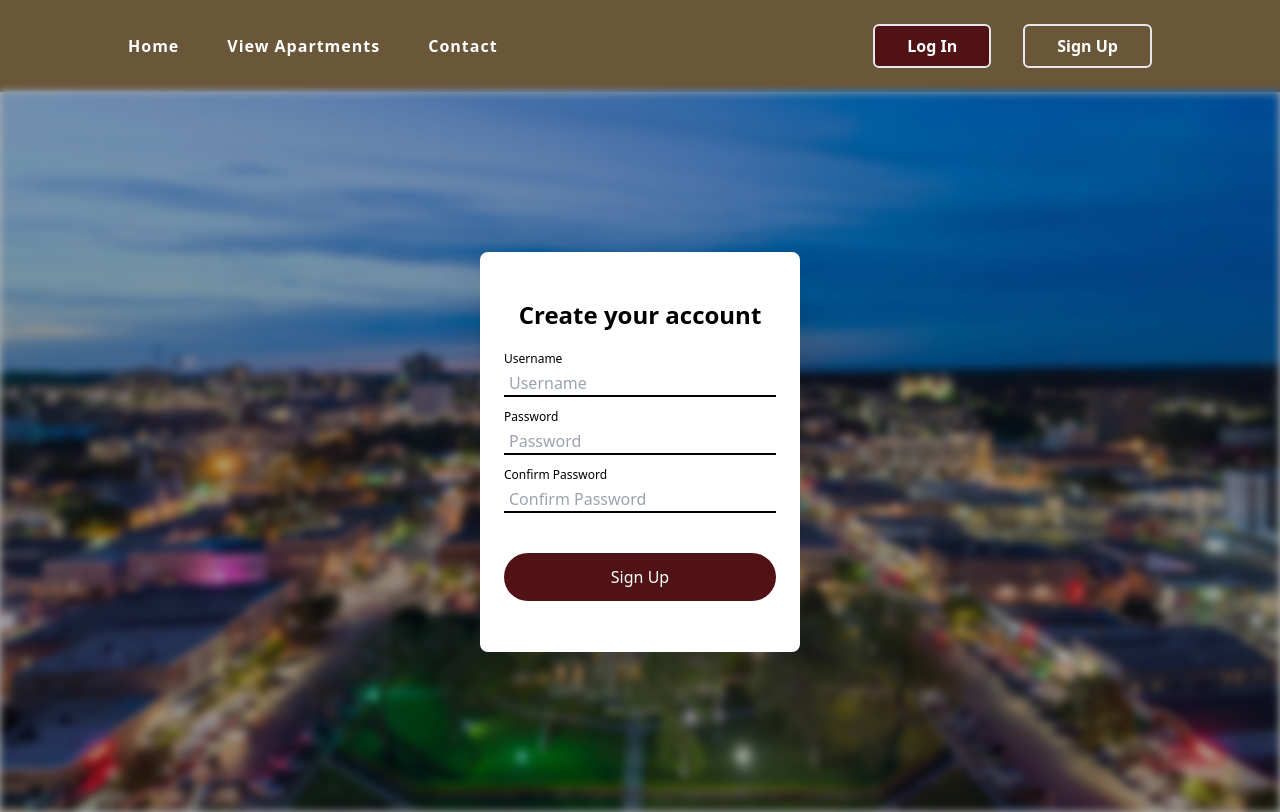
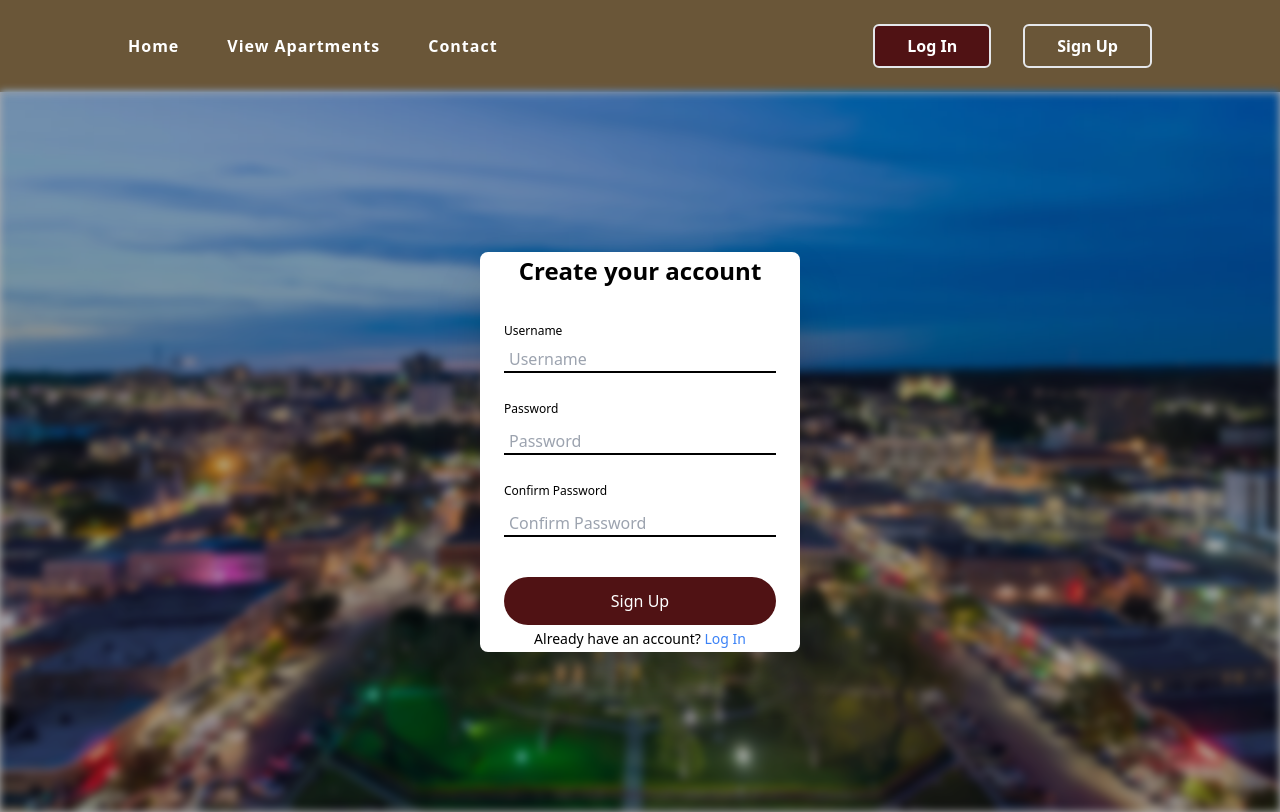
Before and after one commit to MichaelAlex03/BobcatLiving, a React app in the folder bobcatLiving/: page /signUp in a window 1280 px wide. Built offline with nearby package versions, Linux system fonts and the light colour scheme; the HTML template or start-up script is replaced by a standard one.

Commit message:
edited signUp page

```diff
--- a/bobcatLiving/src/Pages/reviews.tsx
+++ b/bobcatLiving/src/Pages/reviews.tsx
@@ -7,8 +7,8 @@ export const Reviews = () => {
     <>
       <Navbar />
       <div className='p-5'>
-        <button className='submit'><a href="/createReview">Leave Review</a></button>
-        <div className='flex flex-col m-5 gap-4'>
+        <button className='submit mb-5'><a href="/createReview">Leave Review</a></button>
+        <div className='flex flex-col gap-4'>
           <ReviewCard
             username='Michael'
             title="Review 1"
--- a/bobcatLiving/src/Pages/signUp.tsx
+++ b/bobcatLiving/src/Pages/signUp.tsx
@@ -26,12 +26,13 @@ export const SignUp = () => {
         <div className="absolute inset-0 bg-black opacity-30"></div>
           <div className="flex justify-center items-center h-[90vh] relative" >
             <form className="form h-[50vh]">
-              <div className="flex flex-col w-full">
+              <div className="flex flex-col w-full gap-4">
                 <h1 className="text-2xl font-bold text-center mb-5">
                   Create your account
                 </h1>
 
-                <label htmlFor="userName" className="mb-1 text-xs">Username</label>
+                <div className="flex flex-col gap-2">
+                  <label htmlFor="userName" className="text-xs">Username</label>
                   <input
                     className="border-b-2 border-black mb-3"
                     type="text"
@@ -40,7 +41,9 @@ export const SignUp = () => {
                     value={formData.userName}
                     onChange={handleChange}
                   />
+                </div>
 
+                <div className="flex flex-col gap-2">
                   <label htmlFor="password" className="mb-1 text-xs">Password</label>
                   <input
                     className="border-b-2 border-black mb-3"
@@ -50,7 +53,9 @@ export const SignUp = () => {
                     value={formData.password}
                     onChange={handleChange}
                   />
+                </div>
 
+                <div className="flex flex-col gap-2">
                   <label htmlFor="confirmPass" className="mb-1 text-xs">Confirm Password</label>
                   <input
                     className="border-b-2 border-black"
@@ -61,9 +66,12 @@ export const SignUp = () => {
                     onChange={handleChange}
                   />
                 </div>
+
+              </div>
               <button type="submit" className="submit mt-10 mb-1">
                 Sign Up
               </button>
+              <p className="text-color text-sm">Already have an account? <span className="text-blue-500"><a href="/signUp">Log In</a></span></p>
             </form>
           </div>
       </div>
--- a/bobcatLiving/src/components/Navbar.tsx
+++ b/bobcatLiving/src/components/Navbar.tsx
@@ -62,7 +62,7 @@ const Navbar = () => {
             Home
           </li>
         </Link>
-        <Link to={"/"} className="list-none w-full text-center p-4 hover:bg-bar hover:text-white transition-all curse-pointer">
+        <Link to={"/apartments"} className="list-none w-full text-center p-4 hover:bg-bar hover:text-white transition-all curse-pointer">
           <li>
             View Apartments
           </li>
```
Lines whose indentation alone changed are shown as unchanged.
